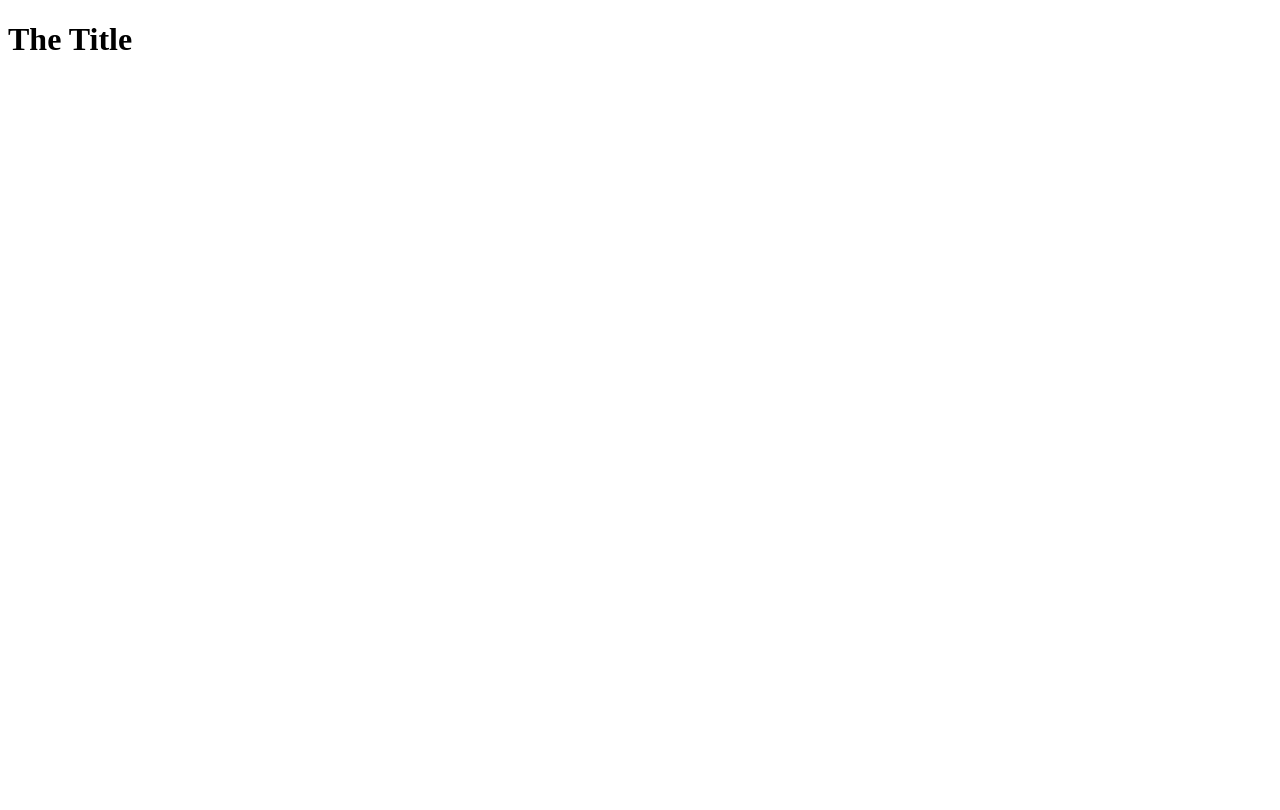
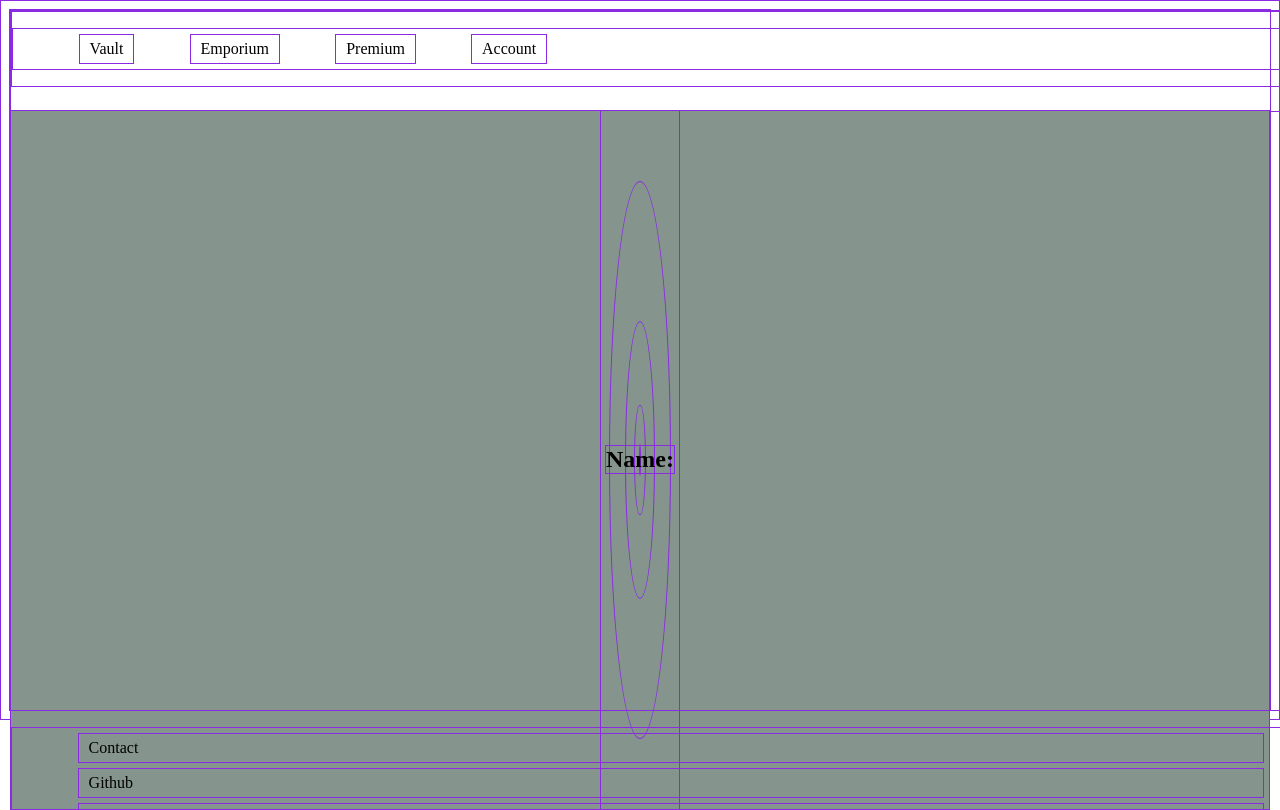
Before and after one commit to Alastair908/CharacterSheetSix, a plain HTML site: page index.html in a window 1280 px wide. Drawn offline with nearby package versions, Linux system fonts and the light colour scheme; files whose address does not match are found by name; a web font is replaced by a local one.

Commit message:
Added elements and initial styling.

```diff
--- a/index.html
+++ b/index.html
@@ -6,6 +6,7 @@
   <meta charset="UTF-8">
   <meta name="viewport" content="width=device-width, initial-scale=1.0">
   <title>Character Sheet</title>
+
   <link rel="stylesheet" href="styles.css">
   <link rel="preconnect" href="https://fonts.googleapis.com">
   <link rel="preconnect" href="https://fonts.gstatic.com" crossorigin>
@@ -17,15 +18,42 @@
 
 
 <body>
-    <h1>The Title</h1>
 
-    <div class="character_sheet">
-        <div class="large_circle">
+  <header>
+    <nav>
+      <ul>
+        <li>Vault</li>
+        <li>Emporium</li>
+        <li>Premium</li>
+        <li>Account</li>
+      </ul>
+    </nav>
+  </header>
 
+  <main>
+    <div id="characterSheet">
+      <div id="outerCircle">
+        <div id="bonusCircle">
+          <div id="abilityCircle">
+            <div id="nameCircle">
+              <h2>Name:</h2>
+            </div>
+          </div>
+        </div>
       </div>
     </div>
 
     <script src="http://127.0.0.1:5500/CharacterSheet/scripts.js"></script>
+  </main>
+
+  <footer>
+    <ul>
+      <li>Contact</li>
+      <li>Github</li>
+      <li>Feedback</li>
+      <li>Donate</li>
+    </ul>
+  </footer>
 
 </body>
 
--- a/styles.css
+++ b/styles.css
@@ -1,3 +1,84 @@
 * {
     font-family: Caudex;
 }
+
+* {
+  border: 1px solid blueviolet;
+}
+
+header {
+  position: fixed;
+  width: 100%;
+  height: 100px;
+
+}
+
+header nav ul li {
+  list-style-type: none;
+  display: inline-block;
+  padding: 5px 10px;
+  margin: 5px 2vw;
+}
+
+main {
+  box-sizing: border-box;
+  position: relative;
+  top: 100px;
+  bottom: 200px;
+  height: calc(100vh - 100px);
+  display: flex;
+  justify-content: center;
+  align-items: center;
+  background-color: #85948c;
+}
+
+#characterSheet {
+  box-sizing: border-box;
+  position: absolute;
+  height: calc(100vh - 100px);
+  display: flex;
+  justify-content: center;
+  align-items: center;
+}
+
+#outerCircle, #bonusCircle, #abilityCircle, #nameCircle {
+  box-sizing: border-box;
+  border-radius: 50%;
+  display: flex;
+  justify-content: center;
+  align-items: center;
+}
+
+#outerCircle {
+  width: 80%;
+  height: 80%;
+}
+
+#bonusCircle {
+  width: 50%;
+  height: 50%;
+}
+
+#abilityCircle {
+  width: 40%;
+  height: 40%;
+}
+
+#nameCircle {
+  width: 30%;
+  height: 30%;
+}
+
+footer {
+  position: fixed;
+  width: 100%;
+  height: 200px;
+
+}
+
+footer ul li {
+  list-style-type: none;
+  display: block;
+  padding: 5px 10px;
+  margin: 5px 2vw;
+}
```
Also changed, not shown: ideas.txt (added). Lines whose indentation alone changed are shown as unchanged.
